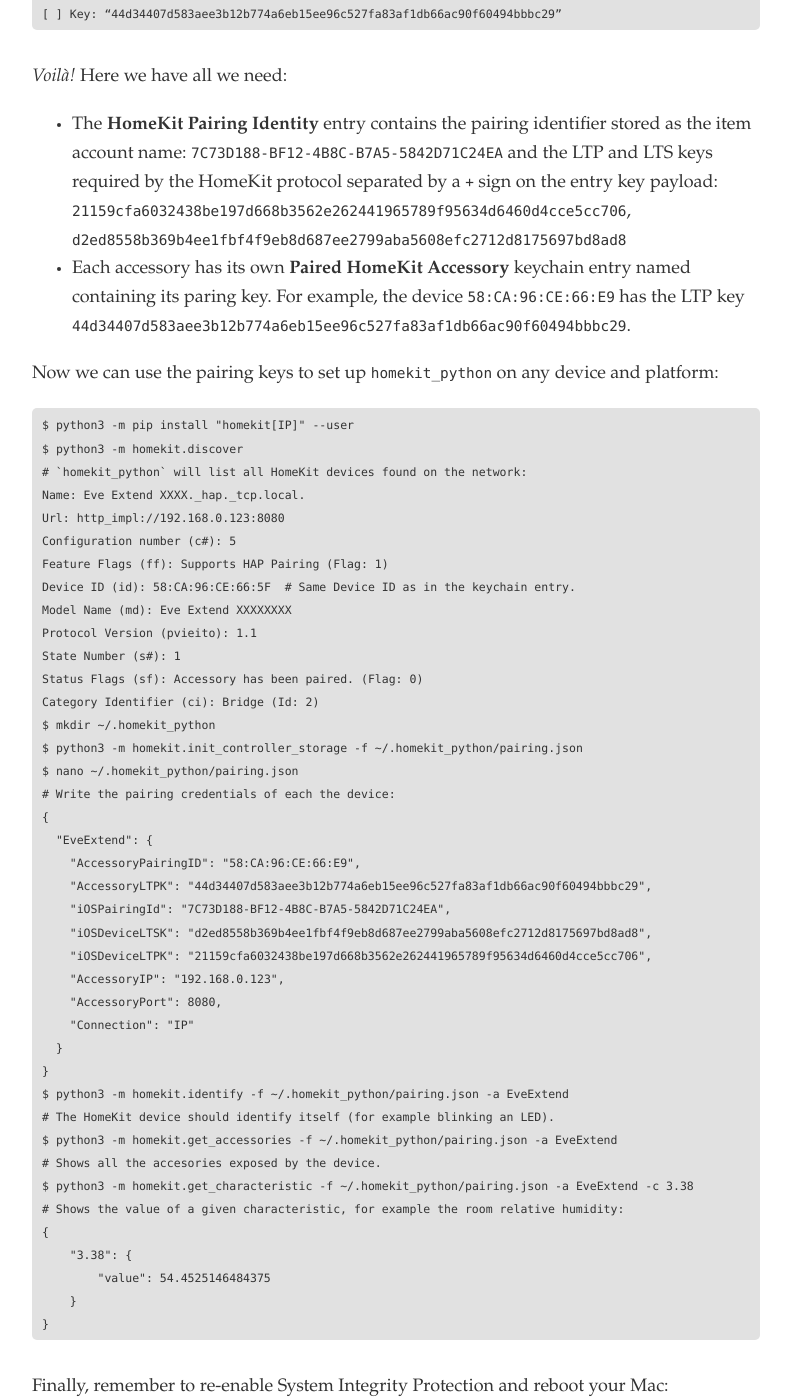
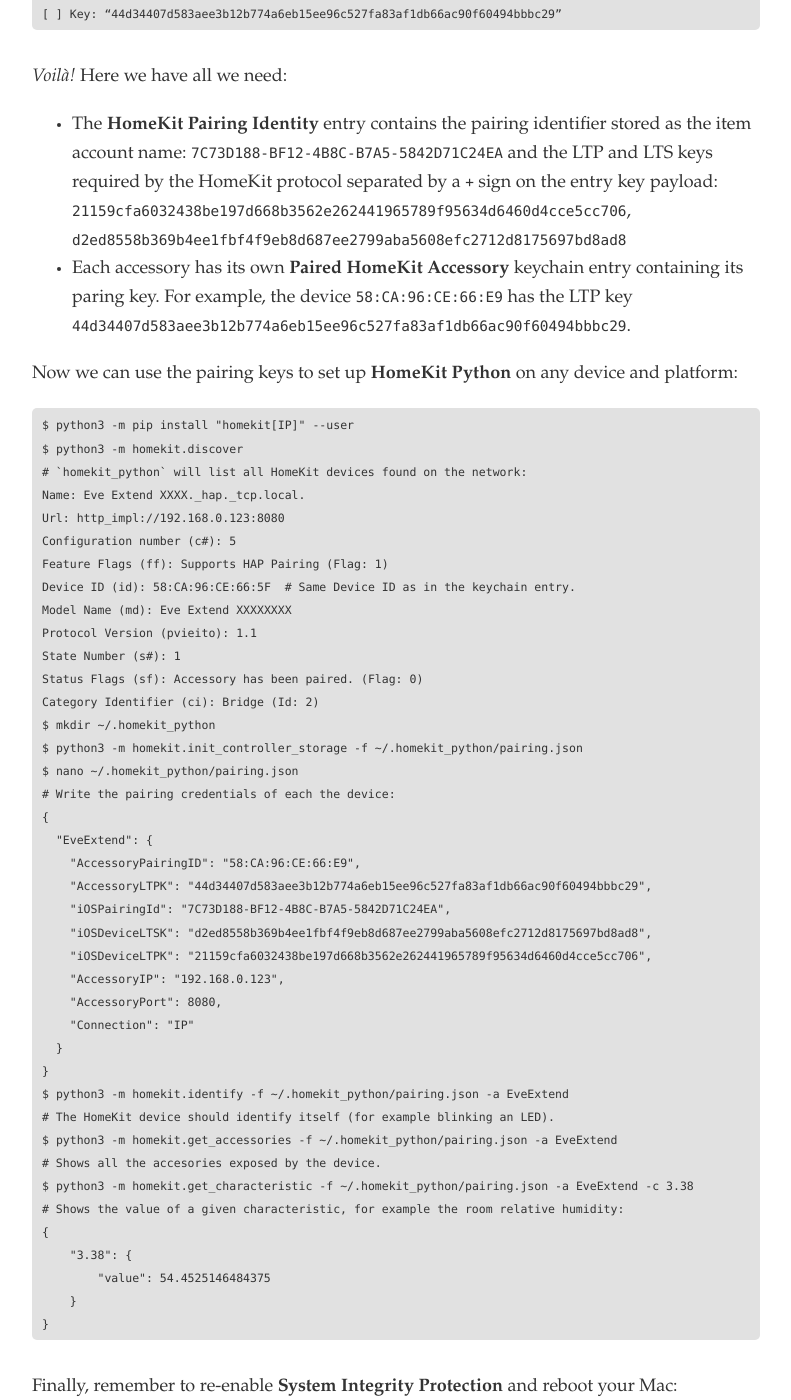
Before and after one commit to pvieito/Blog, a Jekyll site: the page built from _posts/2019-12-09-extract-homekit-pairing-keys.md, in a window 1280 px wide and 1400 px high, scrolled down 2499 px. Shown: the whole window, without its empty margins (244-1035 px from the left). Built offline with Jekyll 4.4.1, drawn with Linux system fonts in a browser that asks for light colours; some web fonts are replaced; some of the changed text lies outside the part shown.

````diff
--- a/_posts/2019-12-09-extract-homekit-pairing-keys.md
+++ b/_posts/2019-12-09-extract-homekit-pairing-keys.md
@@ -49,7 +49,7 @@
 
 Now we will compile and run `KeychainTool` to dump all the keychain entries in the `com.apple.hap.pairing` access group.
 
-Bear in mind that `KeychainTool` uses [`CodeSignKit`](https://github.com/pvieito/CodeSignKit) to self sign its executable with private entitlements before relaunching itself. If a `codesign` error is shown set the `CODESIGNKIT_DEFAULT_IDENTITY` environment variable to the name of your Apple Developer certificate as presented on the Keychain app.
+Bear in mind that `KeychainTool` uses [**CodeSignKit**](https://github.com/pvieito/CodeSignKit) to self sign its executable with private entitlements before relaunching itself. If a `codesign` error is shown set the `CODESIGNKIT_DEFAULT_IDENTITY` environment variable to the name of your Apple Developer certificate as presented on the Keychain app.
 
 ```
 $ swift run KeychainTool -g com.apple.hap.pairing
@@ -67,9 +67,9 @@
 *Voilà!* Here we have all we need:
 
 - The **HomeKit Pairing Identity** entry contains the pairing identifier stored as the item account name: `7C73D188-BF12-4B8C-B7A5-5842D71C24EA` and the LTP and LTS keys required by the HomeKit protocol separated by a `+` sign on the entry key payload: `21159cfa6032438be197d668b3562e262441965789f95634d6460d4cce5cc706`, `d2ed8558b369b4ee1fbf4f9eb8d687ee2799aba5608efc2712d8175697bd8ad8 `
-- Each accessory has its own **Paired HomeKit Accessory** keychain entry named containing its paring key. For example, the device `58:CA:96:CE:66:E9` has the LTP key `44d34407d583aee3b12b774a6eb15ee96c527fa83af1db66ac90f60494bbbc29`.
+- Each accessory has its own **Paired HomeKit Accessory** keychain entry containing its paring key. For example, the device `58:CA:96:CE:66:E9` has the LTP key `44d34407d583aee3b12b774a6eb15ee96c527fa83af1db66ac90f60494bbbc29`.
 
-Now we can use the pairing keys to set up `homekit_python` on any device and platform:
+Now we can use the pairing keys to set up **HomeKit Python** on any device and platform:
 
 ```bash
 $ python3 -m pip install "homekit[IP]" --user
@@ -114,7 +114,7 @@
 }
 ```
 
-Finally, remember to re-enable System Integrity Protection and reboot your Mac:
+Finally, remember to re-enable **System Integrity Protection** and reboot your Mac:
 
 ```bash
 $ csrutil clear
````
Also changed, not shown: other parts of _posts/2019-12-09-extract-homekit-pairing-keys.md (+2 -2 lines).
